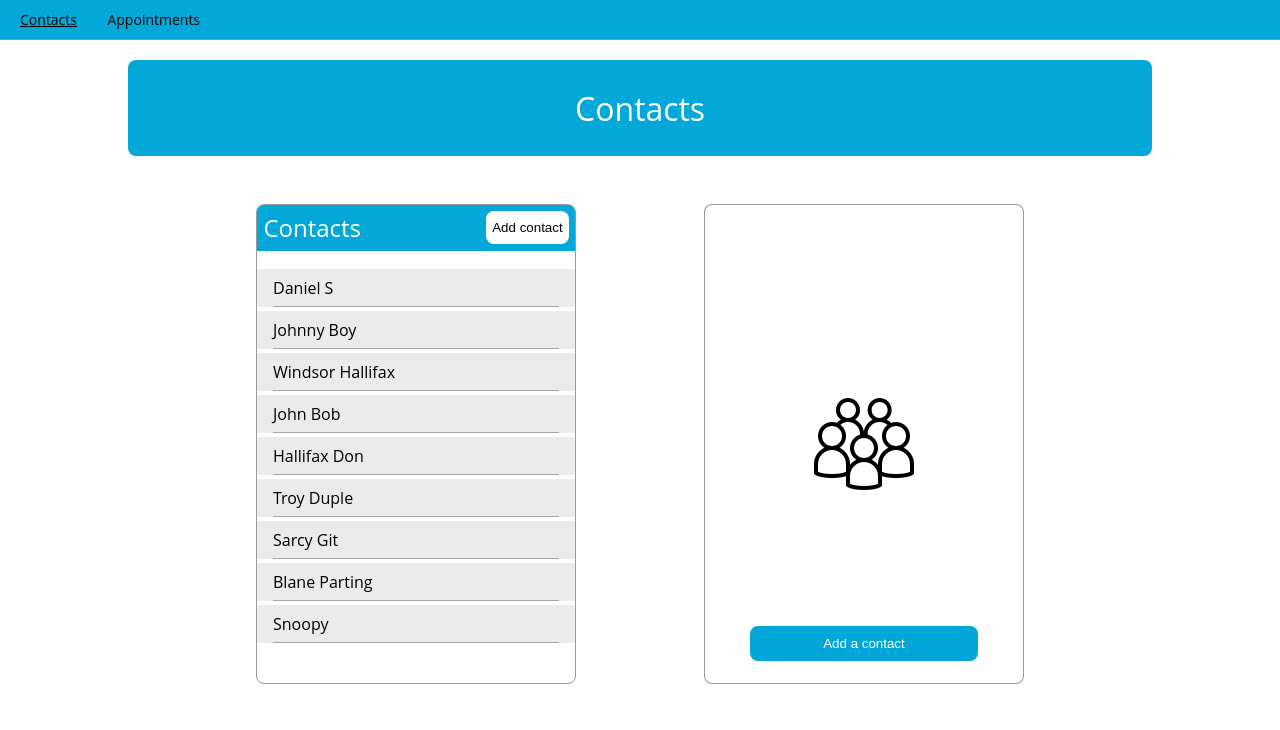
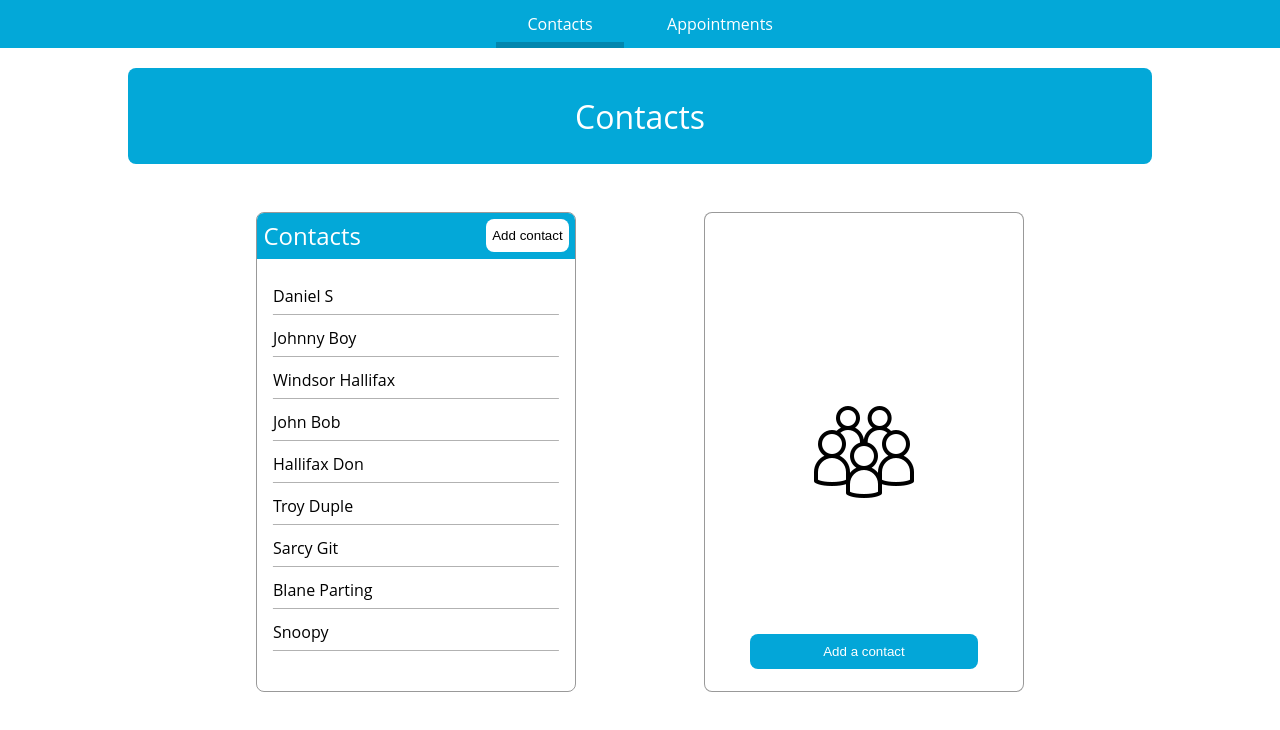
Before and after one commit to DanielStewardson/React-Appointment-Planner, a React (Create React App) app: page /contacts in a window 1280 px wide. Shown: the top 730 px of the page. Built offline with nearby package versions, Linux system fonts and the light colour scheme.

Commit message:
Changed nav bar styles

```diff
--- a/public/index.css
+++ b/public/index.css
@@ -7,6 +7,7 @@
 html {
   box-sizing: border-box;
   font-size: 16px;
+  /* color: white; */
 }
 
 *, *:before, *:after {
@@ -19,6 +20,12 @@ body, h1, h2, h3, h4, h5, h6, p, ol, ul {
   font-weight: normal;
 }
 
+h2 {
+  font-weight: bold;
+  font-size: 18px;
+  /* margin-bottom: 18px; */
+}
+
 img {
   max-width: 100%;
   height: auto;
@@ -28,52 +35,70 @@ textarea {
   resize: none;
 }
 
+button:hover {
+  cursor: pointer;
+}
+
+/*------------------------------------- Background*/
+
+.bg {
+  position: fixed;
+  z-index: -1;
+  top: 0;
+  bottom: 0;
+  left: 0;
+  right: 0;
+  /* background: rgb(82, 82, 82) */
+}
+
 /* -------------------------- Main positioning ----------------------- */
+
+.absolute {
+  position: absolute;
+}
 
 main {
   margin: 0 auto;
   width: 80%;
 }
+/*------------------------------ Nav Bar ------------------------------ */
+
+nav {
+  display: flex;
+  justify-content: center;
+  margin-bottom: 20px;
+  background: #03a8d8;
+}
 
 nav > a {
+  position: relative;
   font-style: normal;
   font-weight: normal;
-  font-size: 14px;
-  color: #000000;
-  margin-right: 30.5px;
+  color: white;
   text-decoration-line: none;
 }
 
-nav > a.active {
-  text-decoration-line: underline;
+nav > a.active:after {
+  content: '';
+  position: absolute;
+  bottom: 0;
+  height: 6px;
+  width: 100%;
+  background: #0286ae;
 }
 
-nav {
+.navLink {
   display: flex;
-  padding: 10px;
-  padding-left: 20px;
-  border-bottom: 1px solid #979797;
-  margin-bottom: 20px;
-  background-color: #03a8d8;
-}
-
-h2 {
-  font-weight: bold;
-  font-size: 18px;
-  color: #000000;
-  margin: 0;
-  margin-bottom: 18px;
-}
-
-hr {
-  border: none;
-  border-top: 1px solid #979797;
-  margin: 20px 0;
+  justify-content: center;
+  align-items: center;
+  height: 3rem;
+  width: 8rem;
+  margin: 0 1rem;
 }
 
 input[type="submit"] {
   background: #03a8d8;
-  border-radius: 4px;
+  border-radius: 8px;
   color: #ffffff;
   font-weight: bold;
   font-size: 14px;
@@ -84,6 +109,9 @@ input[type="submit"] {
   font-family: "Open Sans", sans-serif;
   margin-top: 10px;
   margin-bottom: 0px;
+}
+input[type="submit"]:hover {
+  cursor: pointer;
 }
 
 input,
@@ -102,30 +130,20 @@ select {
 @media only screen and (max-width: 680px) {
   main {
     margin: 0 auto;
-    width: 90%;
+    width: 95%;
   }
 }
 
-/* --------------------------- Details Tiles ----------------------------  */
+/* --------------------------- Delete Button ----------------------------  */
 
-.tile {
-  position: relative;
-  background-color: rgb(235, 235, 235);
-  margin: 2px 0;
-  padding: .5rem 1rem;
-  border-radius: 3px;
-  /* width: 18rem; */
+.close-item-button {
+  background: none;
+  border: none;
+  font-size: 1.2rem;
 }
-
-.tile-title {
-  /* font-weight: bold; */
-}
-
-.tile:hover {
+.close-item-button:hover {
   cursor: pointer;
 }
-
-/* --------------------------- Delete Button ----------------------------  */
 
 .delete-button {
   position: absolute;
```
